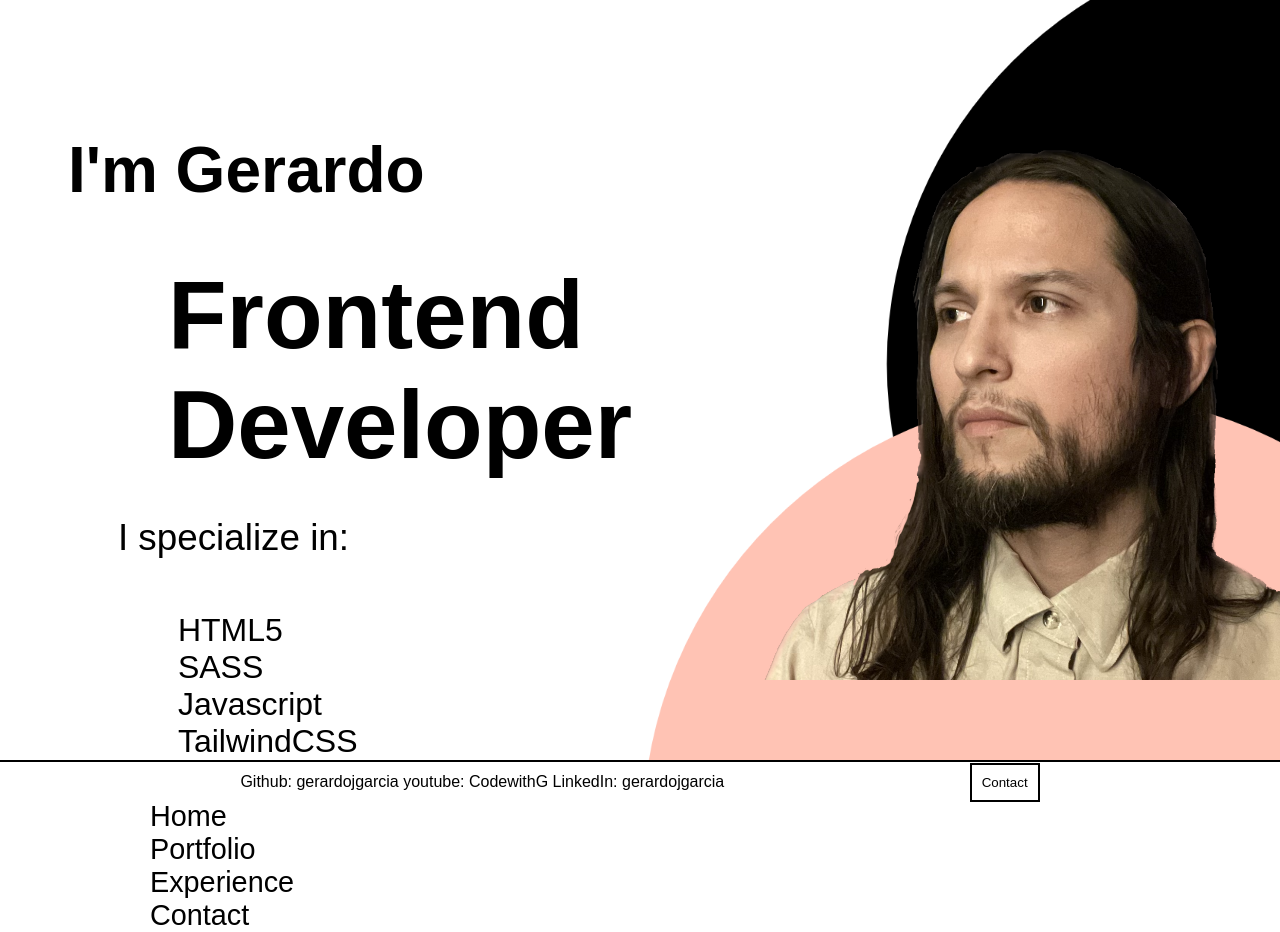
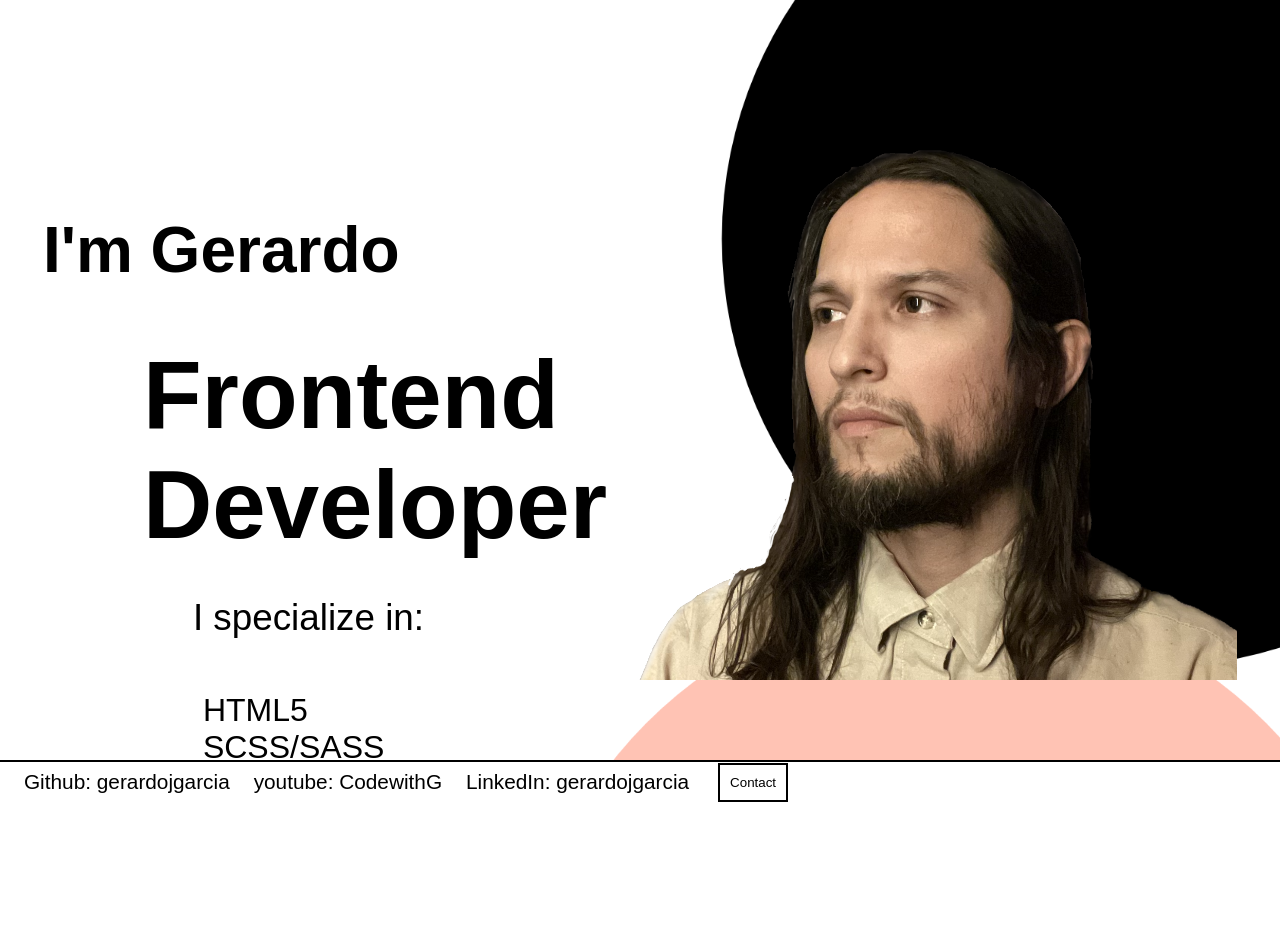
Before and after one commit to gerardojgarcia/portfolio_2022, a website built with Parcel: page index.html in a window 1280 px wide. After the commit the page ends 803 px from the top, so only its background shows below. Built offline with nearby package versions, Linux system fonts and the light colour scheme.

Commit message:
desktop update: completed design and transition

```diff
--- a/index.html
+++ b/index.html
@@ -42,7 +42,7 @@
                 <ul>
 
                     <li>HTML5</li>
-                <li>SASS</li>
+                <li>SCSS/SASS</li>
                 <li>Javascript</li>
                 <li>TailwindCSS</li>
                 <li>VueJs</li>
--- a/scss/main.scss
+++ b/scss/main.scss
@@ -26,7 +26,7 @@ button {
     margin-left: 5px;
     padding: 10px;
     cursor: pointer;
-    transition: all 500ms;
+    transition: all 300ms;
 
     &:hover {
         box-shadow: 5px 5px 0px 2px;
@@ -56,13 +56,14 @@ main {
     width: 100%;
 
     position: relative;
+    overflow: hidden;
 
 }
 
 .menu {
     display: flex;
     flex-flow: column nowrap;
-    margin-top: 50rem;
+    margin-top: 60rem;
     margin-left: 150px;
     z-index: 10;
     position: absolute;
@@ -74,9 +75,22 @@ main {
     display: flex;
     flex-flow: column nowrap;
     font-size: 1.8rem;
+    font-weight: bold;
 
 
+    a{
+        transition: all 300ms;
+        padding: 5px;
 
+
+        &:hover {
+            box-shadow: 5px 5px 0px 2px black;
+            margin-bottom: 8px;
+            border: 2px solid black;
+            transform: translateX(-5px) translateY(-5px);
+
+        }
+    }
 
 
 }
@@ -100,7 +114,11 @@ main {
      justify-content: center;
      flex-shrink: 0;
 
-     transform: all 500ms;
+     visibility: visible;
+
+     opacity: 1;
+
+     transition: all 500ms;
 
 
 
@@ -110,10 +128,10 @@ main {
 .home-text {
     display: flex;
     flex-flow: column nowrap;
-    width: 45%;
+    width: 50%;
     z-index: 7;
-    margin-left: 100px;
-    margin-top: 5rem;
+    margin-left: 50px;
+    margin-top: 10rem;
 
     h1 {
         font-size: 4rem;
@@ -128,14 +146,14 @@ main {
 
     p {
         font-size: 2.3rem;
-        margin-left: 50px;
+        margin-left: 150px;
 
 
 
     }
 
     ul {
-        padding-left: 110px;
+        padding-left: 160px;
         list-style: none;
 
         li {
@@ -161,10 +179,10 @@ main {
 
 
     #circ1 {
-        margin-left: 15rem;
+
 
         position: absolute;
-        transform: translateY(-175px);
+        transform: translateY(-300px) translateX(100px);
         height: 900px;
 
 
@@ -176,14 +194,15 @@ main {
         background-color: transparent;
         position: absolute;
         height: 900px;
-        transform: translateY(300px);
+
+        transform: translateY(500px) translateX(-100px);
     }
 
 }
 
 .profile-img {
     z-index: 8;
-    transform: translateX(50px);
+    transform: translateX(-50px);
     height: 800px;
     width: 800px;
 
@@ -224,6 +243,17 @@ footer {
     align-items: center;
 }
 
+.footer-links {
+    display: flex;
+    width: 70%;
+    align-items: center;
+    justify-content: space-evenly;
+
+    a {
+        font-size: 1.3rem;
+    }
+}
+
 ///Portfolio Sections
 ///
 ///
@@ -235,8 +265,13 @@ footer {
 
     display: flex;
     flex-flow: column nowrap;
+    opacity: 1;
 
-    transition: opacity 500ms;
+    flex-shrink: 0;
+    transition: all 500ms;
+
+    visibility: visible;
+    transform: translateX(-100%);
 }
 
 h2 {
@@ -319,8 +354,12 @@ h2 {
     display: flex;
     flex-flow: column nowrap;
 
+    visibility: visible;
 
     transition: all 500ms;
+
+    transform: translateX(-5100px);
+    flex-shrink: 0;
 }
 
 h3 {
@@ -339,13 +378,19 @@ h3 {
 
 .exp-card {
     width: 85%;
-    border: 1px solid black;
-    margin-bottom: 25px;
+    border: 2px solid black;
+    margin: 25px;
     height: 300px;
+
+    transition:all 300ms;
 
 
 
-
+   &:hover {
+    box-shadow: 5px 5px 0px 2px;
+    transform: translateX(-5px) translateY(-5px);
+    border: 2px solid black;
+   }
 }
 
 .exp-name{
@@ -380,8 +425,13 @@ h3 {
 }
 
 .hidden {
-    display: none;
+   visibility: hidden;
     opacity: 0;
 
 
 }
+
+
+.transform {
+    transform: translateX(-1000px)
+}
```
Also changed, not shown: dist/index.html, 2 other files.
